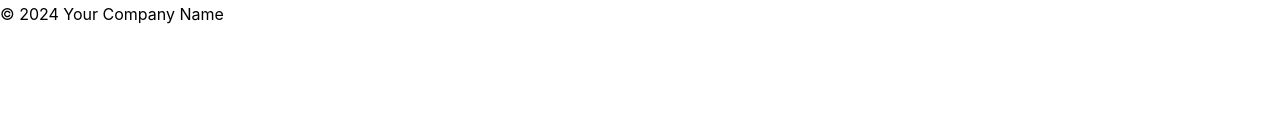
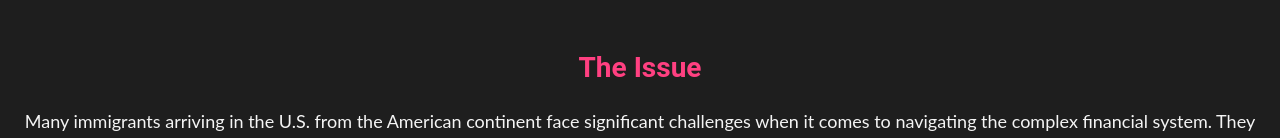
Before and after one commit to salimaduen/Shellhack2024, a React (Create React App) app in the folder react-app/: page / in a window 1280 px wide. Shown: the part 812-950 px from the top of the page. Before the commit the page ends 852 px from the top, so only its background shows below. Built offline with nearby package versions, Linux system fonts and the light colour scheme.

Commit message:
fix the about

```diff
--- a/react-app/src/App.js
+++ b/react-app/src/App.js
@@ -1,11 +1,13 @@
 import './App.css';
 import Dashboard from  "./route/main.jsx";
+import About from './route/about.jsx';
 import Footer from './route/footer.jsx';
 
 const  App = () => {
   return (
     <div className= "App">
     <Dashboard />
+    <About />
     <Footer />
     </div>
 
--- a/react-app/src/route/main.jsx
+++ b/react-app/src/route/main.jsx
@@ -11,7 +11,7 @@ const Dashboard = () => {
 
 
                 </div>
-            </header>
+        </header>
           )
 
 }
```
